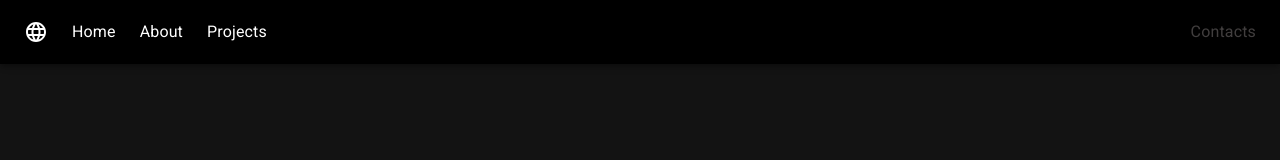
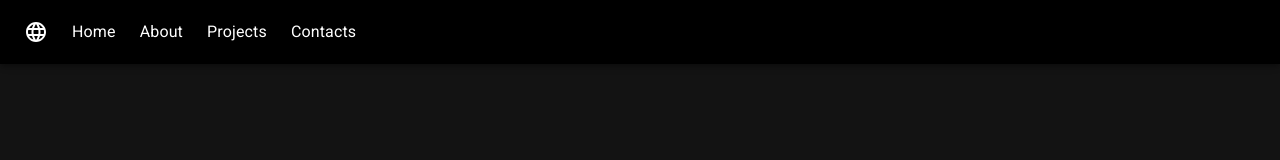
Before and after one commit to setoi1/React-Personal-Portfolio, a React (Create React App) app: page / in a window 1280 px wide. Shown: the top 160 px of the page. Built offline with nearby package versions, Linux system fonts and the light colour scheme.

Commit message:
Updated styling

```diff
--- a/src/App.css
+++ b/src/App.css
@@ -17,6 +17,10 @@ body {
   background-color: black;
 }
 
+  .navbar-icon {
+    color: white;
+  }
+
   .navbar-navlink {
     display: flex;
     align-items: center;
@@ -28,18 +32,11 @@ body {
     cursor: pointer;
   }
 
-  .navbar-navlink:last-child {
-    color: rgb(65, 62, 62);
-    margin-left: auto;
-  }
-
   .navbar-navlink:hover, .navbar-navlink:active {
     color: rgb(163, 161, 161);
   }
 
-  .navbar-icon {
-    color: white;
-  }
+/*-------------------------*/
 
 .section-header-text {
   display: flex;
@@ -110,10 +107,8 @@ body {
       }
 
         .project-card-container {
-          color: black;
-          background-color: black;
           width: 200px;
-          height: 300px;
+          height: 300px;;
         }
 
 /*-------------------------*/
```
